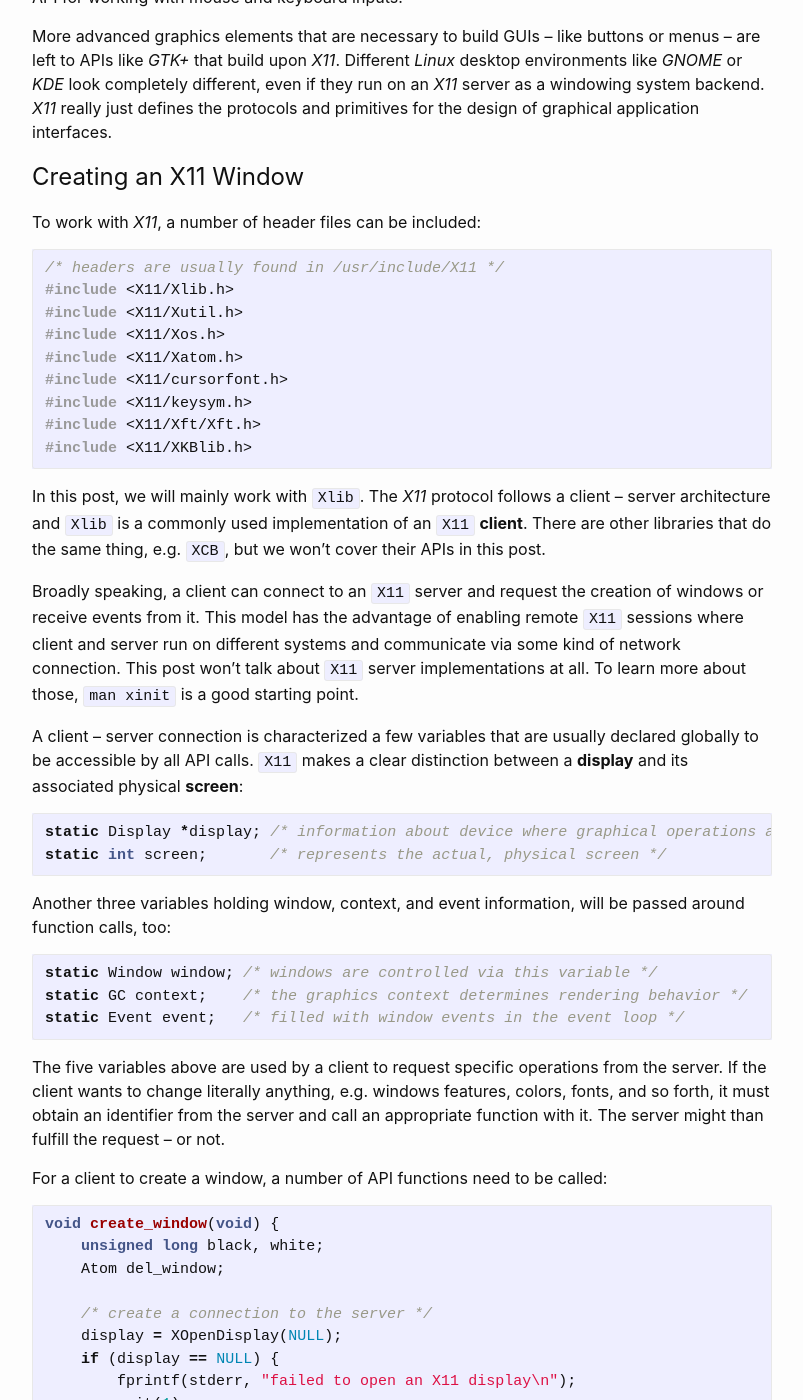
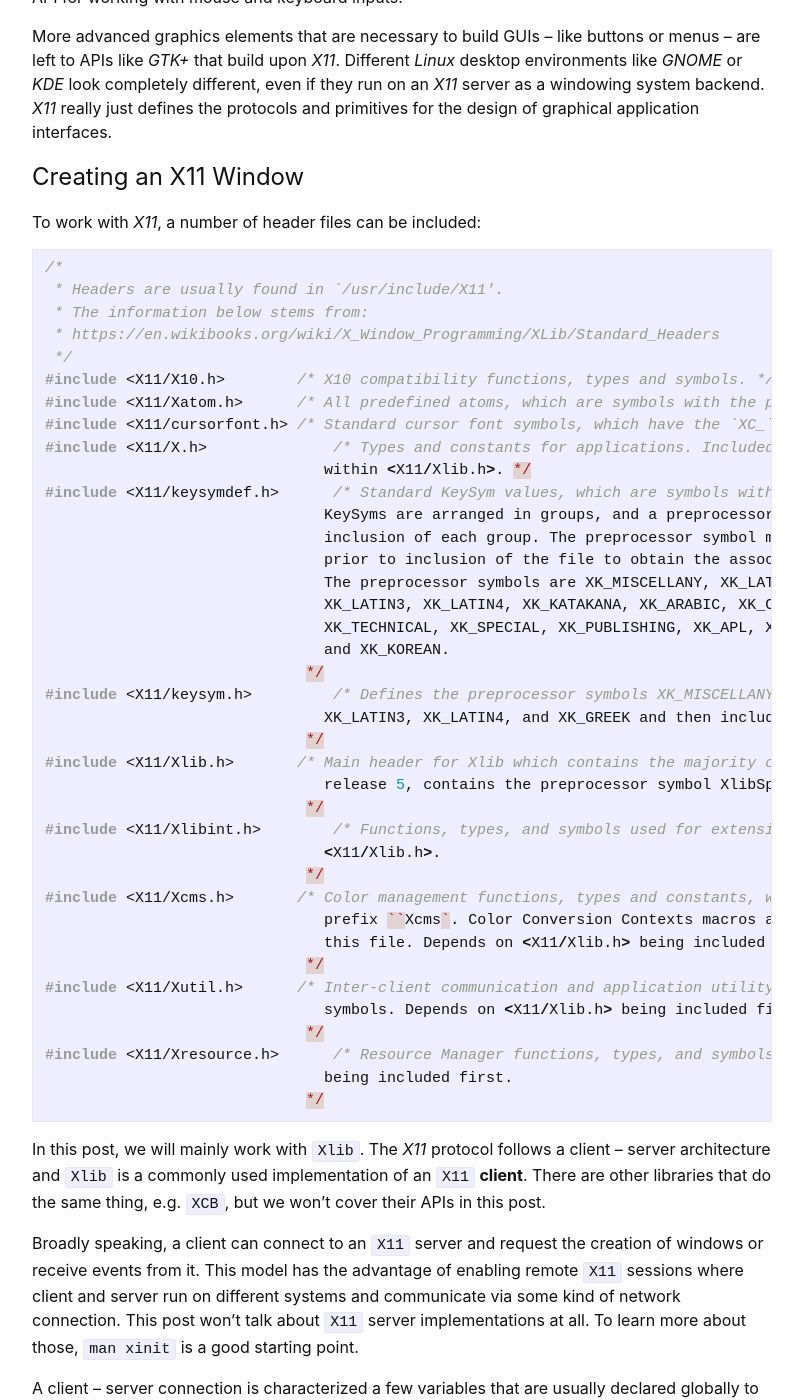
Before and after one commit to DanielSchuette/DanielSchuette.github.io, a Jekyll site: the page built from _posts/2019-09-08-x11_window_system.md, in a window 1280 px wide and 1400 px high, scrolled down 350 px. Shown: the whole window, without its empty margins (238-1041 px from the left). Built offline with Jekyll 4.4.1, drawn with Linux system fonts in a browser that asks for light colours; nearby versions of some CDN libraries; some web fonts are replaced; comment, search, counter and statistics services are not loaded.

Commit message:
update x11 post

````diff
--- a/_posts/2019-09-08-x11_window_system.md
+++ b/_posts/2019-09-08-x11_window_system.md
@@ -13,15 +13,44 @@ More advanced graphics elements that are necessary to build GUIs -- like buttons
 To work with *X11*, a number of header files can be included:
 
 ```c
-/* headers are usually found in /usr/include/X11 */
-#include <X11/Xlib.h>
-#include <X11/Xutil.h>
-#include <X11/Xos.h>
-#include <X11/Xatom.h>
-#include <X11/cursorfont.h>
-#include <X11/keysym.h>
-#include <X11/Xft/Xft.h>
-#include <X11/XKBlib.h>
+/*
+ * Headers are usually found in `/usr/include/X11'.
+ * The information below stems from:
+ * https://en.wikibooks.org/wiki/X_Window_Programming/XLib/Standard_Headers
+ */
+#include <X11/X10.h> 	    /* X10 compatibility functions, types and symbols. */
+#include <X11/Xatom.h> 	    /* All predefined atoms, which are symbols with the prefix `XA_`.*/
+#include <X11/cursorfont.h> /* Standard cursor font symbols, which have the `XC_` prefix. */
+#include <X11/X.h> 	        /* Types and constants for applications. Included automatically
+                               within <X11/Xlib.h>. */
+#include <X11/keysymdef.h> 	/* Standard KeySym values, which are symbols with the prefix ``XK_``.
+                               KeySyms are arranged in groups, and a preprocessor symbol controls
+                               inclusion of each group. The preprocessor symbol must be defined
+                               prior to inclusion of the file to obtain the associated values.
+                               The preprocessor symbols are XK_MISCELLANY, XK_LATIN1, XK_LATIN2,
+                               XK_LATIN3, XK_LATIN4, XK_KATAKANA, XK_ARABIC, XK_CYRILLIC, XK_GREEK,
+                               XK_TECHNICAL, XK_SPECIAL, XK_PUBLISHING, XK_APL, XK_HEBREW, XK_THAI,
+                               and XK_KOREAN.
+                             */
+#include <X11/keysym.h> 	/* Defines the preprocessor symbols XK_MISCELLANY, XK_LATIN1, XK_LATIN2,
+                               XK_LATIN3, XK_LATIN4, and XK_GREEK and then includes <X11/keysymdef.h>
+                             */
+#include <X11/Xlib.h> 	    /* Main header for Xlib which contains the majority of all symbols. Since
+                               release 5, contains the preprocessor symbol XlibSpecificationRelease.
+                             */
+#include <X11/Xlibint.h> 	/* Functions, types, and symbols used for extensions. Automatically includes
+                               <X11/Xlib.h>.
+                             */
+#include <X11/Xcms.h> 	    /* Color management functions, types and constants, which begin with the
+                               prefix ``Xcms`. Color Conversion Contexts macros are also declared in
+                               this file. Depends on <X11/Xlib.h> being included first.
+                             */
+#include <X11/Xutil.h> 	    /* Inter-client communication and application utility functions, types and
+                               symbols. Depends on <X11/Xlib.h> being included first.
+                             */
+#include <X11/Xresource.h> 	/* Resource Manager functions, types, and symbols. Depends on <X11/Xlib.h>
+                               being included first.
+                             */
 ```
 
 In this post, we will mainly work with `Xlib`. The *X11* protocol follows a client -- server architecture and `Xlib` is a commonly used implementation of an `X11` **client**. There are other libraries that do the same thing, e.g. `XCB`, but we won't cover their APIs in this post.
````
